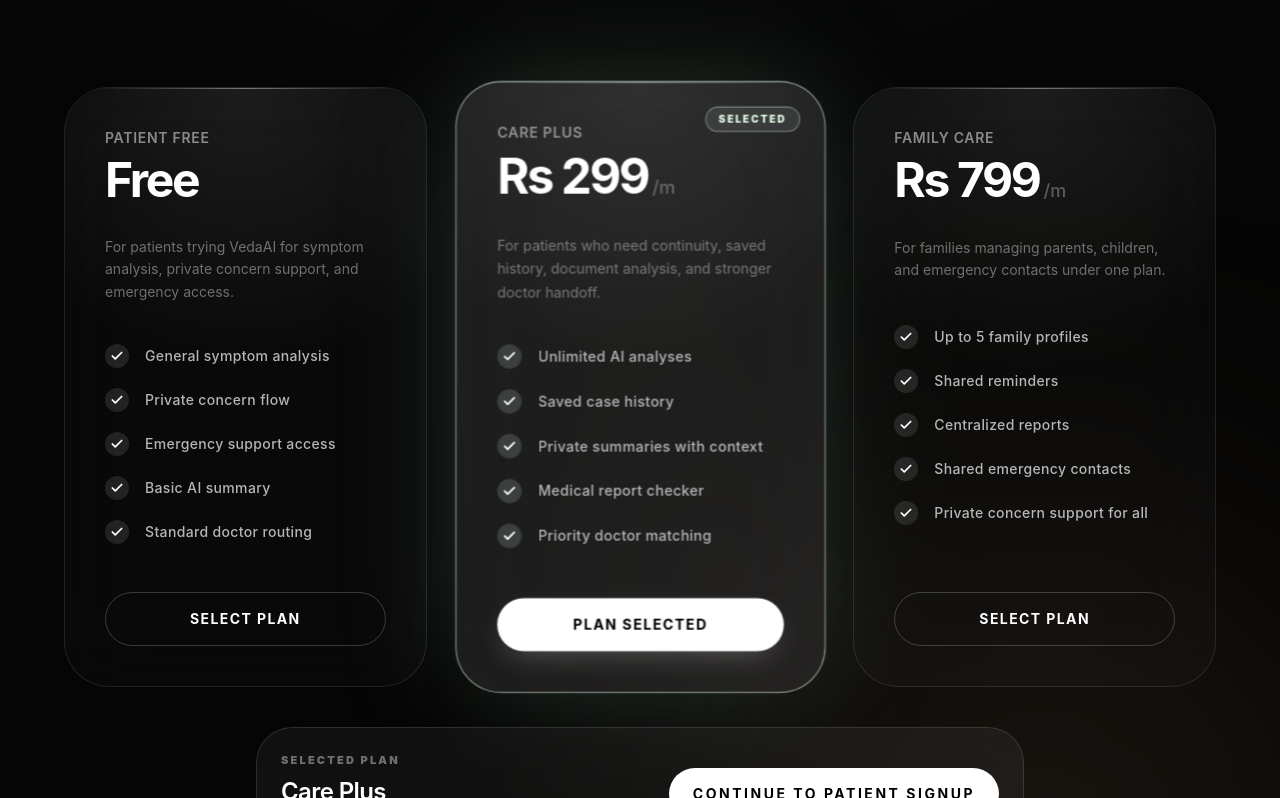
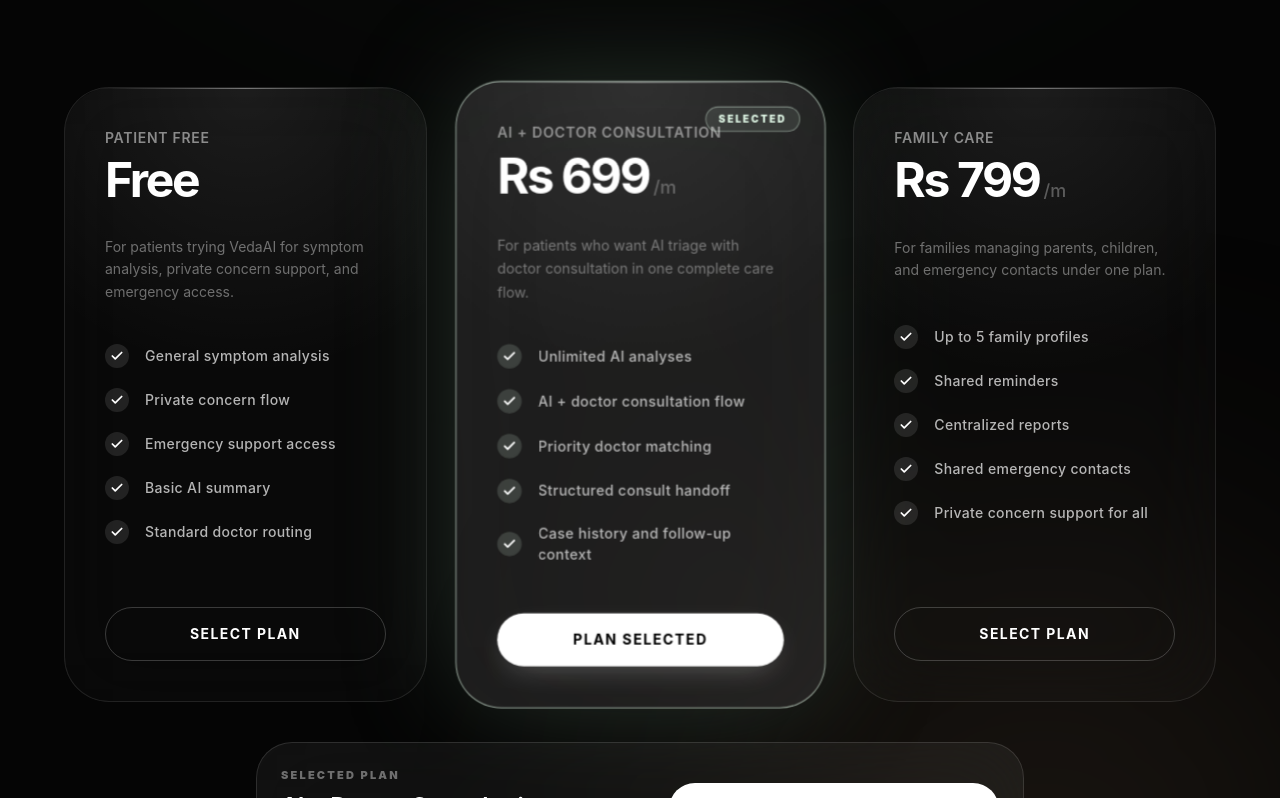
Before and after one commit to subhransu-mishra/VEDA-AI, a React (Vite) app in the folder Frontend/: page /pricing in a window 1280 px wide. Shown: the part 622-1420 px from the top of the page. Built offline with nearby package versions, Linux system fonts and the light colour scheme; no server answers.

Commit message:
added readme file

```diff
--- a/Frontend/src/pages/PricingPage.jsx
+++ b/Frontend/src/pages/PricingPage.jsx
@@ -131,19 +131,19 @@
         ],
       },
       {
-        title: tr("pricing.patient.plus.title", "Care Plus"),
-        price: isAnnual ? "249" : "299",
+        title: tr("pricing.patient.plus.title", "AI + Doctor Consultation"),
+        price: "699",
         highlighted: true,
         description: tr(
           "pricing.patient.plus.description",
-          "For patients who need continuity, saved history, document analysis, and stronger doctor handoff.",
+          "For patients who want AI triage with doctor consultation in one complete care flow.",
         ),
         features: [
           tr("pricing.patient.plus.f1", "Unlimited AI analyses"),
-          tr("pricing.patient.plus.f2", "Saved case history"),
-          tr("pricing.patient.plus.f3", "Private summaries with context"),
-          tr("pricing.patient.plus.f4", "Medical report checker"),
-          tr("pricing.patient.plus.f5", "Priority doctor matching"),
+          tr("pricing.patient.plus.f2", "AI + doctor consultation flow"),
+          tr("pricing.patient.plus.f3", "Priority doctor matching"),
+          tr("pricing.patient.plus.f4", "Structured consult handoff"),
+          tr("pricing.patient.plus.f5", "Case history and follow-up context"),
         ],
       },
       {
```
Also changed, not shown: 1 other file (tests, documents, lock files or other folders).
